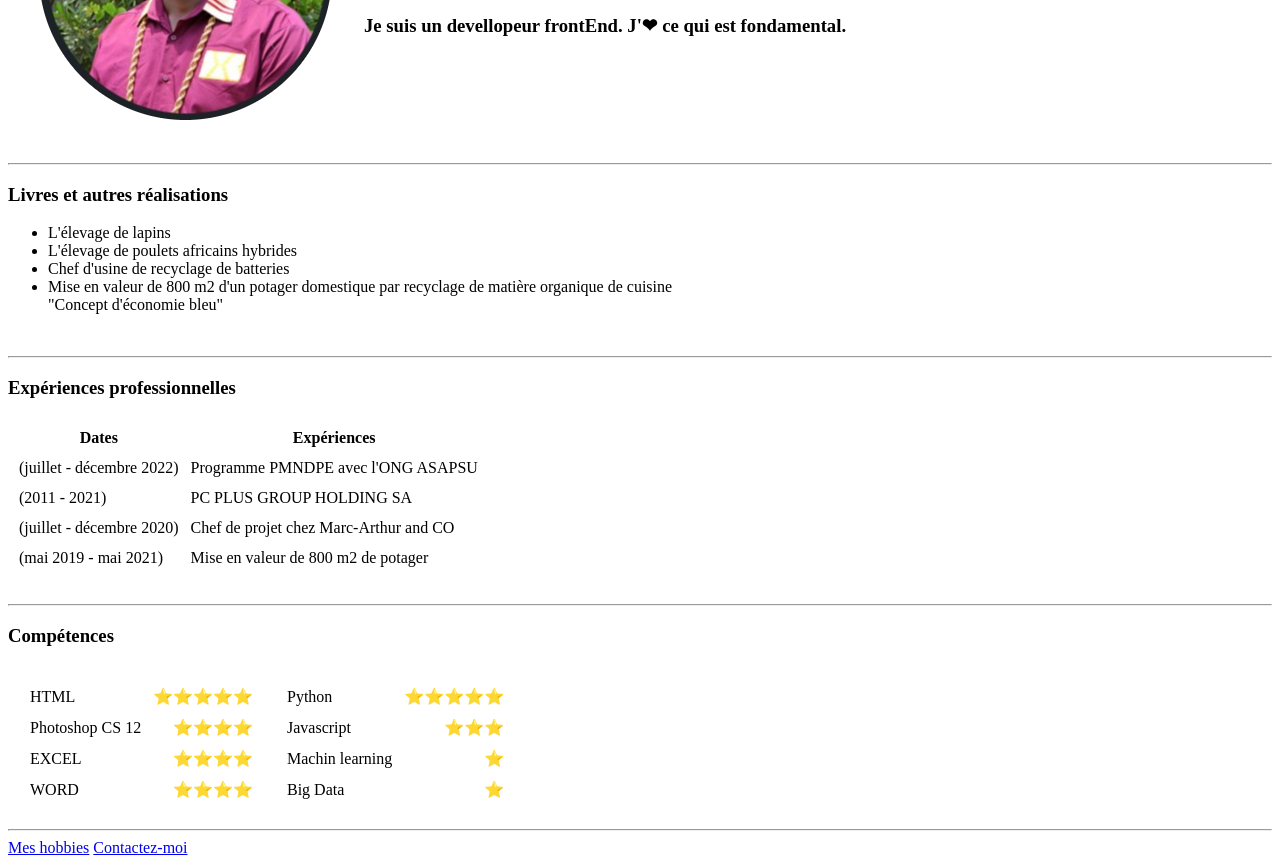
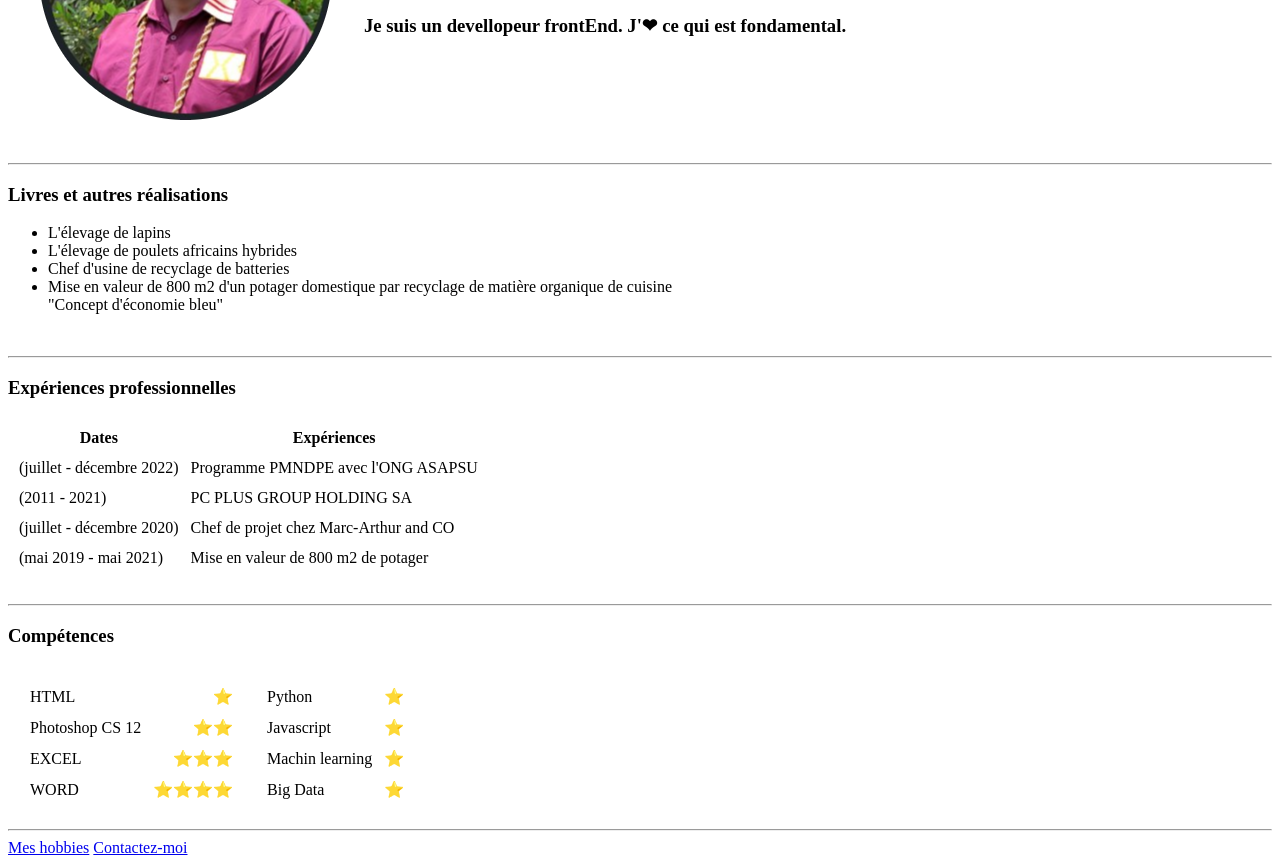
Before and after one commit to jeanrolandk/begin, a plain HTML site: page index.html in a window 1280 px wide. Shown: the part 212-1077 px from the top of the page. Drawn offline with Linux system fonts and the light colour scheme; files whose address does not match are found by name.

Commit message:
Update index.html
Faire les choses bien. J'ai modifié le nombre d'étoiles pour dire la vérité, et j'ai modifié le path vers l'image de profil.

```diff
--- a/index.html
+++ b/index.html
@@ -9,7 +9,7 @@
 		<table cellspacing="30">
 			<tr>
 				<td>
-					<img src ="C:\Users\HP\Desktop\Formation frontend coder\Challenge des tableaux\MA_PHOTO-modified.png">
+					<img src ="MA_PHOTO-modified.png">
 				</td>
 				<td>
 					<h1>ZIOMPOU JEAN ROLAND</h1>
@@ -60,15 +60,15 @@
 					<table cellspacing="10">
 						<tr>
 							<td>HTML</td>
-							<td align ="right">⭐⭐⭐⭐⭐</td>
+							<td align ="right">⭐</td>
 						</tr>
 						<tr>
 							<td>Photoshop CS 12</td>
-							<td align ="right">⭐⭐⭐⭐</td>
+							<td align ="right">⭐⭐</td>
 						</tr>
 						<tr>
 							<td>EXCEL</td>
-							<td align ="right">⭐⭐⭐⭐</td>
+							<td align ="right">⭐⭐⭐</td>
 						</tr>
 						<tr>
 							<td>WORD</td>
@@ -80,11 +80,11 @@
 					<table cellspacing="10">
 						<tr>
 							<td>Python</td>
-							<td align ="right">⭐⭐⭐⭐⭐</td>
+							<td align ="right">⭐</td>
 						</tr>
 						<tr>
 							<td>Javascript</td>
-							<td align ="right">⭐⭐⭐</td>
+							<td align ="right">⭐</td>
 						</tr>
 						<tr>
 							<td>Machin learning</td>
```
